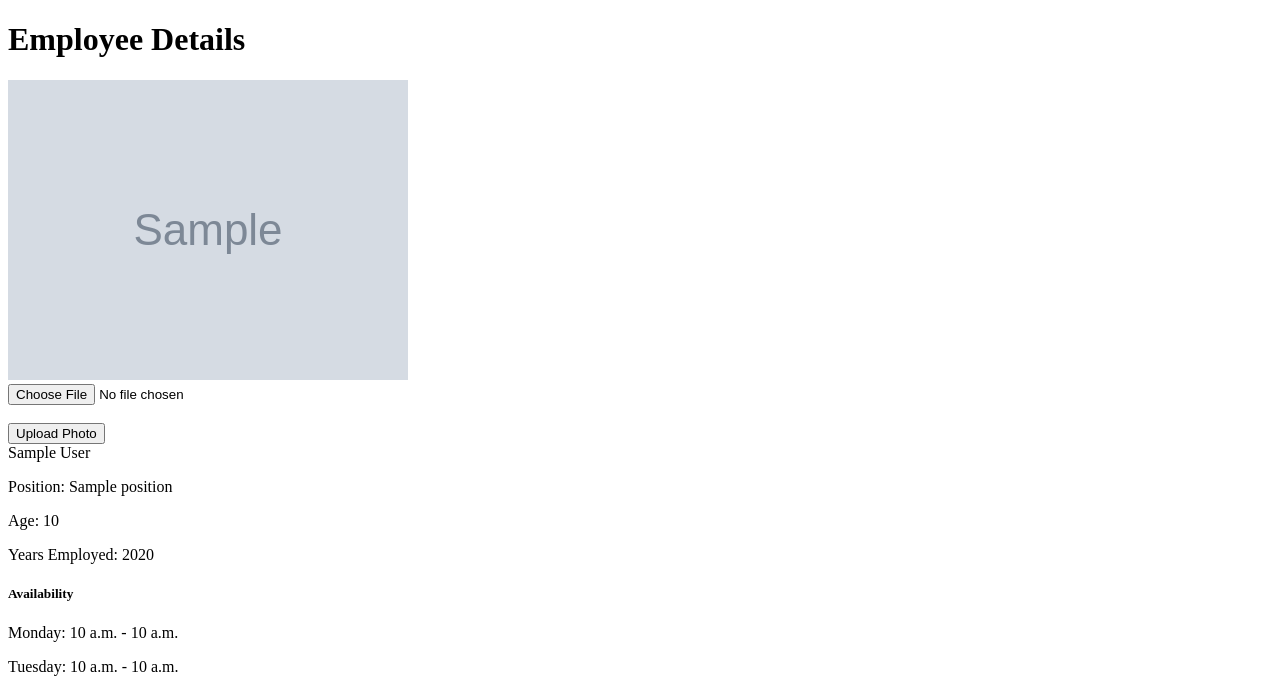
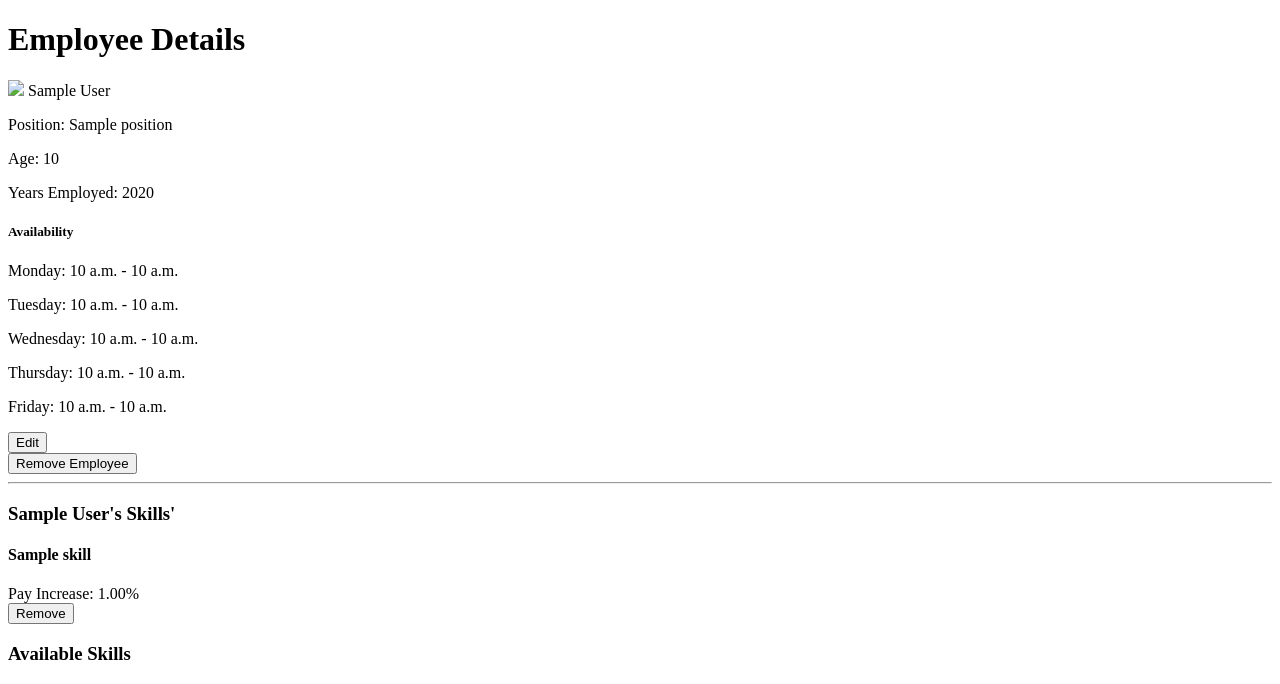
Before and after one commit to csposito1220/employee_management, a Django app: template main_app/templates/employees/detail.html in a window 1280 px wide. Shown: the part 88-772 px from the top of the page. Run offline with Django 3.2, Linux system fonts and the light colour scheme; tables that the repository leaves empty hold one stand-in row (values such as "Sample post"); the template is opened without the code that fills it: values that come from a table or form of the project are taken from there, most other values are stand-ins (such as "Sample title", 1, 10 or a date in 2020); grey boxes marked "Sample" are stand-in pictures.

Commit message:
Edit photo upload display code

```diff
--- a/main_app/templates/employees/detail.html
+++ b/main_app/templates/employees/detail.html
@@ -4,17 +4,23 @@
 <h1>Employee Details</h1>
 <div class="card">
     <div class="card-content">
-    {% for photo in cat.photo_set.all %}
+    {% for photo in employee.photo_set.all %}
         <img class="responsive-img card-panel" src="{{photo.url}}">
     {% empty %}
         <div class="card-panel teal-text center-align">No Avatar Uploaded</div>
+        <form action="{% url 'add_photo' employee.id %}" enctype="multipart/form-data" method="POST" class="card-panel">
+            {% csrf_token %}
+            <input type="file" name="photo-file">
+            <br><br>
+            <button type="submit" class="btn">Upload Photo</button>
+        </form>
     {% endfor %}
-    <form action="{% url 'add_photo' employee.id %}" enctype="multipart/form-data" method="POST" class="card-panel">
+    <!-- <form action="{% url 'add_photo' employee.id %}" enctype="multipart/form-data" method="POST" class="card-panel">
         {% csrf_token %}
         <input type="file" name="photo-file">
         <br><br>
         <button type="submit" class="btn">Upload Photo</button>
-    </form>
+    </form> -->
     <span class="card-title">{{ employee.name }}</span>
     <p>Position: {{ employee.position }}</p>
     <p>Age: {{ employee.age }}</p>
```
Also changed, not shown: main_app/views.py (line endings or trailing spaces).
